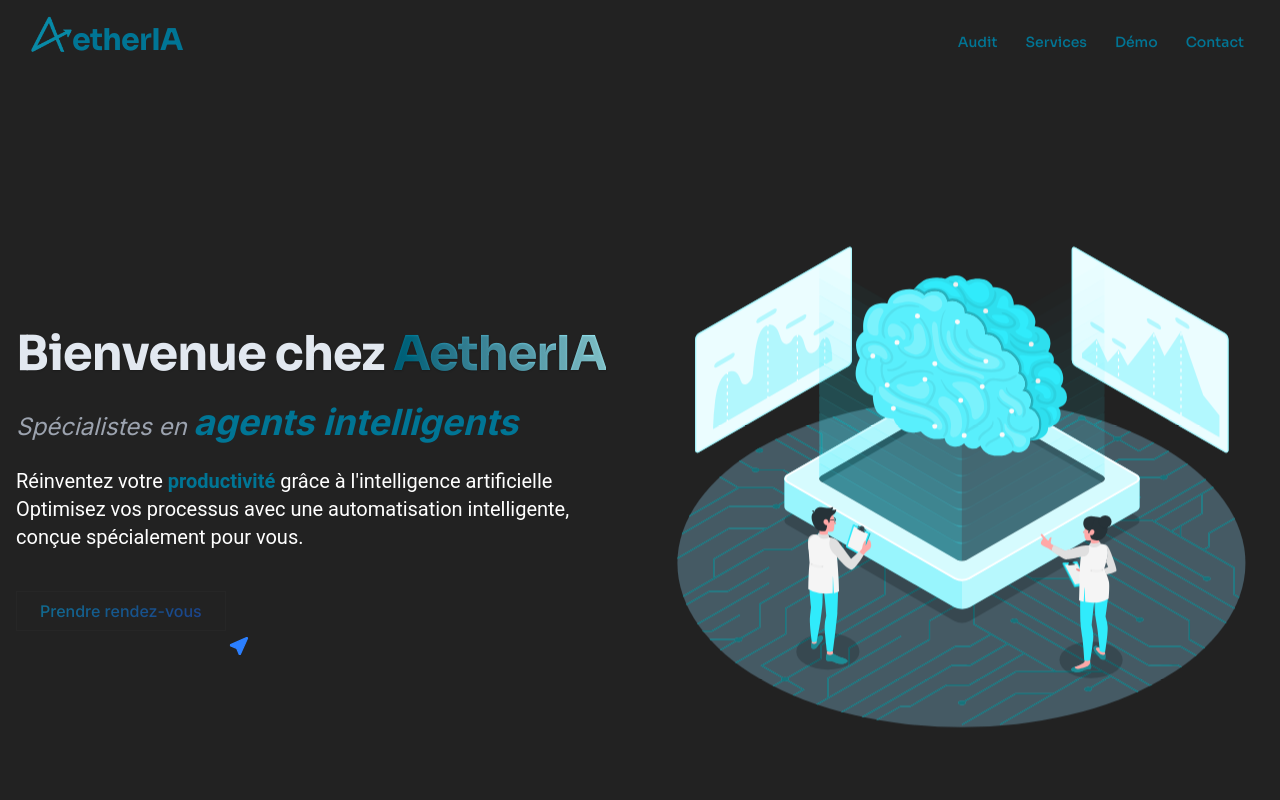
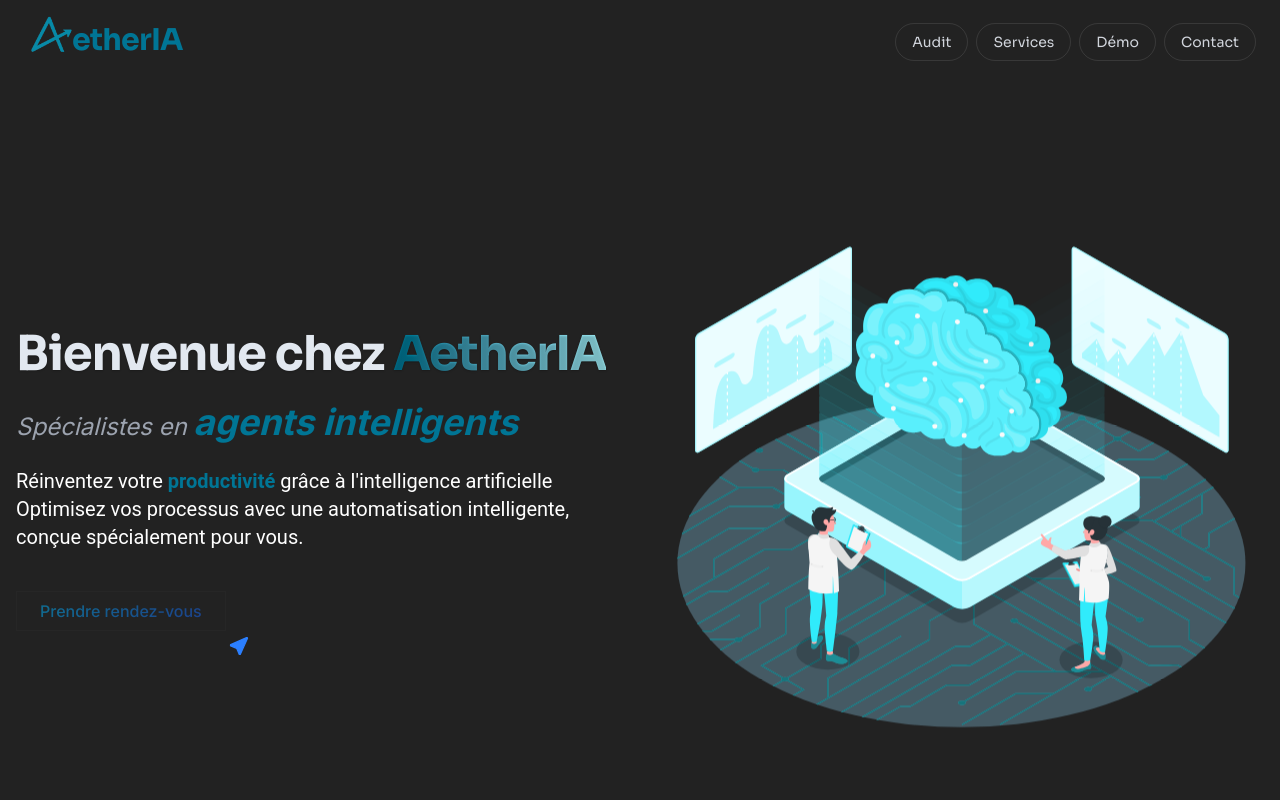
Before and after one commit to onlybaptiste54/agenceAetheria, a Next.js app: page / in a window 1280 px wide. Shown: the top 800 px of the page. Built offline with nearby package versions, Linux system fonts and the light colour scheme.

Commit message:
Fix : Amélioration des bouttons navbar coté droit

```diff
--- a/src/app/Components/Navbar.js
+++ b/src/app/Components/Navbar.js
@@ -59,12 +59,12 @@
 
         {/* NAVIGATION + BURGER ALIGNÉS */}
         <div className="flex items-center space-x-2">
-          <ul className="hidden md:flex space-x-1 text-sm font-medium mt-3">
+          <ul className="hidden md:flex items-center gap-2 mt-3">
             {navItems.map(([href, label]) => (
               <li key={label}>
                 <button
                   onClick={() => handleNavClick(href)}
-                  className="px-3 py-2 rounded-md text-cyan-700 hover:text-cyan-800 hover:bg-cyan-50/50 transition-colors"
+                  className="px-4 py-2 rounded-full border border-white/10 text-sm text-gray-300 hover:text-white hover:bg-white/5 focus:outline-none focus:ring-2 focus:ring-cyan-600/40 transition-colors"
                   aria-label={label}
                 >
                   {label}
@@ -102,7 +102,7 @@
             <li key={label}>
               <button
                 onClick={() => handleNavClick(href)}
-                className="px-3 py-2 rounded-md text-cyan-700 hover:text-cyan-800 hover:bg-cyan-50/50 transition-colors"
+                className="px-4 py-2 rounded-full border border-white/10 text-sm text-gray-300 hover:text-white hover:bg-white/5 focus:outline-none focus:ring-2 focus:ring-cyan-600/40 transition-colors"
                 aria-label={label}
               >
                 {label}
```
